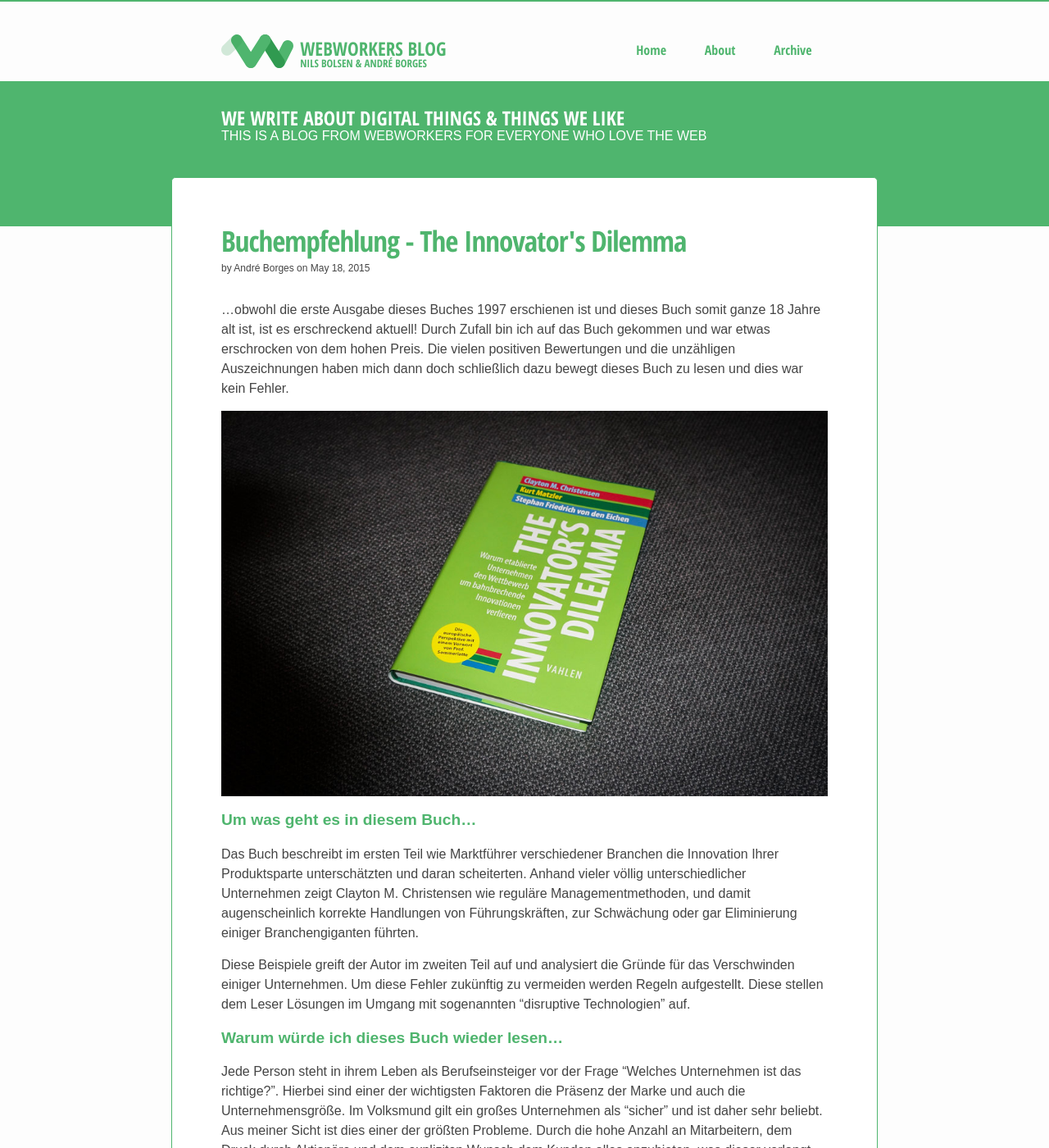
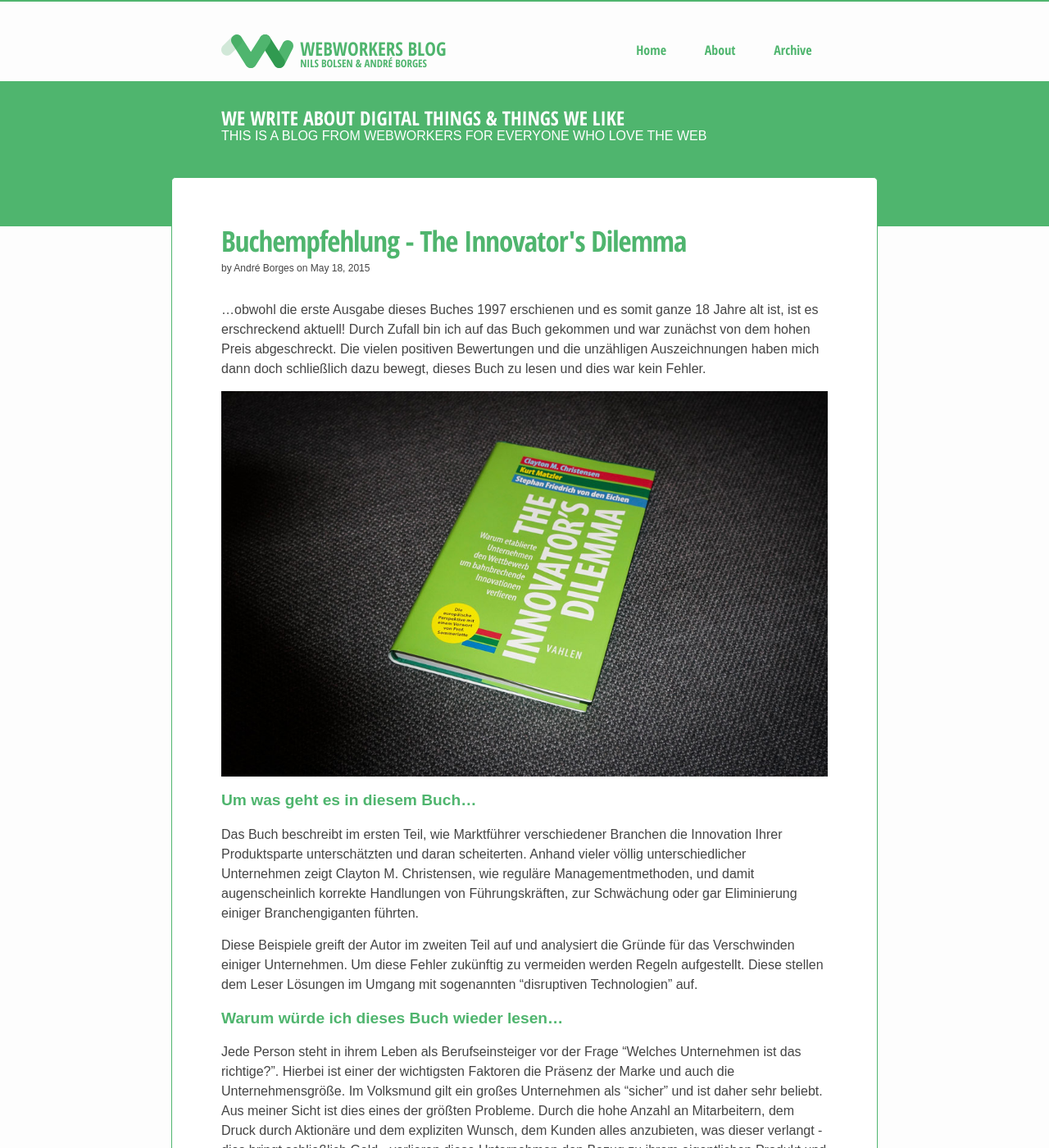
Before and after one commit to webwb/webwb.github.io, a Jekyll site: the page built from _posts/2015-05-18-buchempfehlung-the-innovator-s-dilemma.md, in a window 1280 px wide and 1400 px high. Shown: the whole window at 82% size. Built offline with Jekyll 4.4.1, drawn with Linux system fonts in a browser that asks for light colours; comment, search, counter and statistics services are not loaded; some of the changed text lies outside the part shown.

Commit message:
Updated 2015-05-18-buchempfehlung-the-innovator-s-dilemma.md

```diff
--- a/_posts/2015-05-18-buchempfehlung-the-innovator-s-dilemma.md
+++ b/_posts/2015-05-18-buchempfehlung-the-innovator-s-dilemma.md
@@ -8,21 +8,18 @@
 comments: true
 ---
 
-
-
-
-...obwohl die erste Ausgabe dieses Buches 1997 erschienen ist und dieses Buch somit ganze 18 Jahre alt ist, ist es erschreckend aktuell! Durch Zufall bin ich auf das Buch gekommen und war etwas erschrocken von dem hohen Preis. Die vielen positiven Bewertungen und die unzähligen Auszeichnungen haben mich dann doch schließlich dazu bewegt dieses Buch zu lesen und dies war kein Fehler.
+...obwohl die erste Ausgabe dieses Buches 1997 erschienen und es somit ganze 18 Jahre alt ist, ist es erschreckend aktuell! Durch Zufall bin ich auf das Buch gekommen und war zunächst von dem hohen Preis abgeschreckt. Die vielen positiven Bewertungen und die unzähligen Auszeichnungen haben mich dann doch schließlich dazu bewegt, dieses Buch zu lesen und dies war kein Fehler.
 
 ![TheInnovatorsCover]({{site.baseurl}}/images/DSC06973.jpg)
 
 ## Um was geht es in diesem Buch...
-Das Buch beschreibt im ersten Teil wie Marktführer verschiedener Branchen die Innovation Ihrer Produktsparte unterschätzten und daran scheiterten. Anhand vieler völlig unterschiedlicher Unternehmen zeigt Clayton M. Christensen wie reguläre Managementmethoden, und damit augenscheinlich korrekte Handlungen von Führungskräften, zur Schwächung oder gar Eliminierung einiger Branchengiganten führten.
+Das Buch beschreibt im ersten Teil, wie Marktführer verschiedener Branchen die Innovation Ihrer Produktsparte unterschätzten und daran scheiterten. Anhand vieler völlig unterschiedlicher Unternehmen zeigt Clayton M. Christensen, wie reguläre Managementmethoden, und damit augenscheinlich korrekte Handlungen von Führungskräften, zur Schwächung oder gar Eliminierung einiger Branchengiganten führten.
 
-Diese Beispiele greift der Autor im zweiten Teil auf und analysiert die Gründe für das Verschwinden einiger Unternehmen. Um diese Fehler zukünftig zu vermeiden werden Regeln aufgestellt. Diese stellen dem Leser Lösungen im Umgang mit sogenannten "disruptive Technologien" auf.
+Diese Beispiele greift der Autor im zweiten Teil auf und analysiert die Gründe für das Verschwinden einiger Unternehmen. Um diese Fehler zukünftig zu vermeiden werden Regeln aufgestellt. Diese stellen dem Leser Lösungen im Umgang mit sogenannten "disruptiven Technologien" auf.
 
 ## Warum würde ich dieses Buch wieder lesen...
-Jede Person steht in ihrem Leben als Berufseinsteiger vor der Frage "Welches Unternehmen ist das richtige?". Hierbei sind einer der wichtigsten Faktoren die Präsenz der Marke und auch die Unternehmensgröße. Im Volksmund gilt ein großes Unternehmen als "sicher" und ist daher sehr beliebt. Aus meiner Sicht ist dies einer der größten Probleme. Durch die hohe Anzahl an Mitarbeitern, dem Druck durch Aktionäre und dem expliziten Wunsch dem Kunden alles anzubieten, was dieser verlangt - dies bringt schließlich Geld - verlieren diese Unternehmen den Bezug zu ihrem eigentlichen Produkt und dem Markt.
+Jede Person steht in ihrem Leben als Berufseinsteiger vor der Frage "Welches Unternehmen ist das richtige?". Hierbei ist einer der wichtigsten Faktoren die Präsenz der Marke und auch die Unternehmensgröße. Im Volksmund gilt ein großes Unternehmen als "sicher" und ist daher sehr beliebt. Aus meiner Sicht ist dies eines der größten Probleme. Durch die hohe Anzahl an Mitarbeitern, dem Druck durch Aktionäre und dem expliziten Wunsch, dem Kunden alles anzubieten, was dieser verlangt - dies bringt schließlich Geld - verlieren diese Unternehmen den Bezug zu ihrem eigentlichen Produkt und dem Markt.
 
-Die vielen Beispiele von Airlines hin zu der Schiffsfahrt lassen den Leser einfach und sehr realitätsnah verstehen, warum die Unternehmen scheiterten.
+Die vielen Beispiele von Airlines bis hin zu der Schiffsfahrt lassen den Leser einfach und sehr realitätsnah verstehen, warum die Unternehmen scheiterten.
 
 [Hier](http://www.amazon.de/gp/product/380063791X/ref=as_li_tl?ie=UTF8&camp=2514&creative=9386&creativeASIN=380063791X&link_code=as3&tag=webworkersio-21&linkId=EFAPKNUHZLUKVJ6Z) könnt ihr das Buch bestellen und uns gleichzeitig kostenfrei unterstützen.
```
